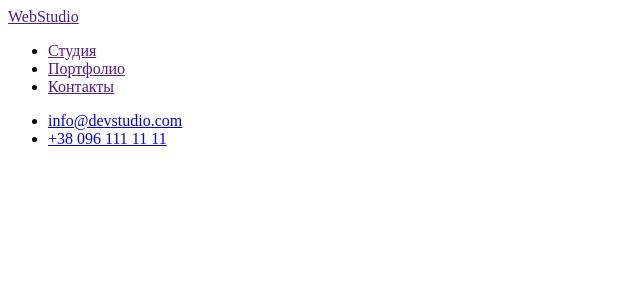
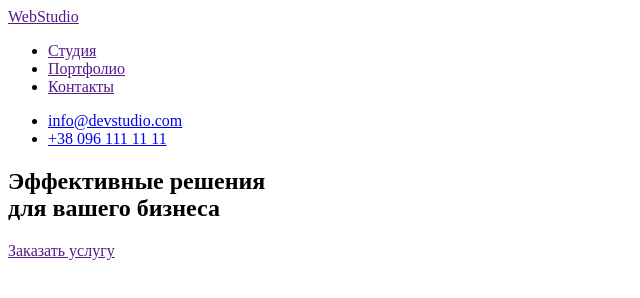
Before and after one commit to Tytyak/goit-markup-hw-01, a plain HTML site: page index.html in a window 1280 px wide. Shown: the whole page, without its empty margins (0-640 px from the left). Drawn offline with Linux system fonts and the light colour scheme.

Commit message:
блок герой

```diff
--- a/index.html
+++ b/index.html
@@ -24,5 +24,12 @@
             </li>
         </ul>
     </header>
+    <div>
+        <section>
+            <h1>Эффективные решения<br> для вашего бизнеса
+            </h1>
+            <a href="">Заказать услугу</a>
+        </section>
+    </div>
 </body>
 </html>
```
